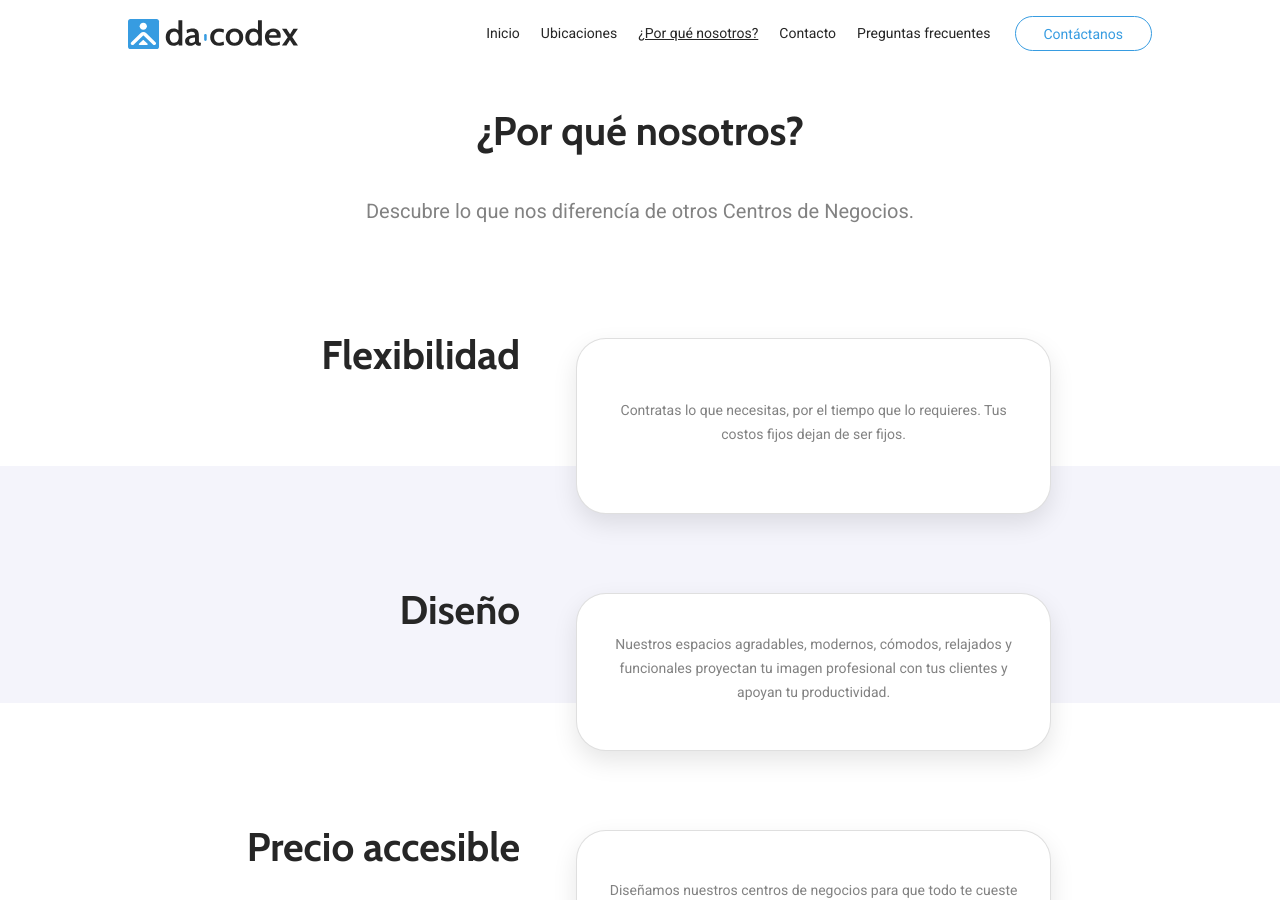
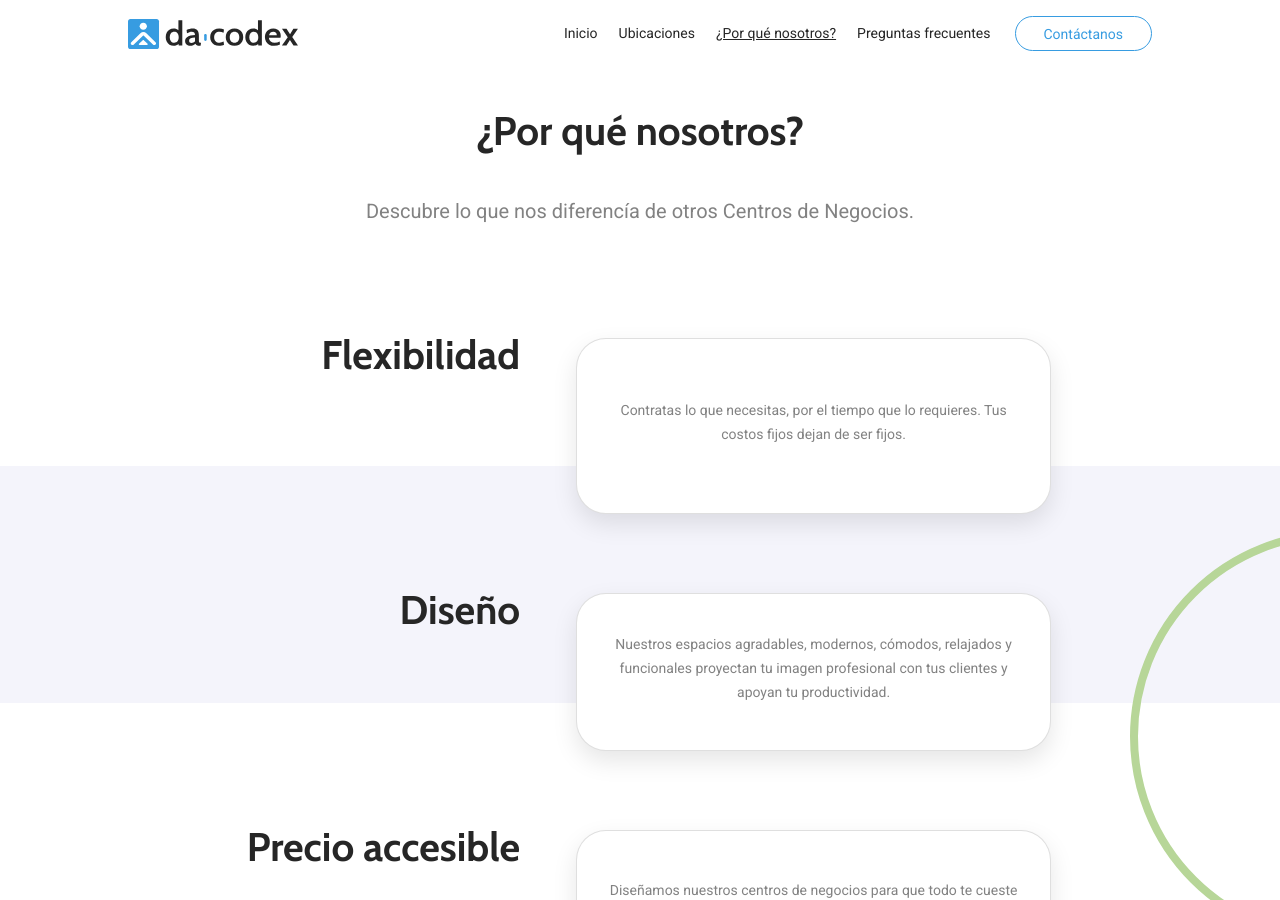
Before and after one commit to victorldleon/dacodex, a Jekyll site: the page built from nosotros.html, in a window 1280 px wide and 900 px high. Built offline with Jekyll 4.4.1, drawn with Linux system fonts in a browser that asks for light colours; nearby versions of some CDN libraries.

Commit message:
adds circle decorations to all pages and deletes duplicated button on topbar

```diff
--- a/_includes/topbar.html
+++ b/_includes/topbar.html
@@ -4,8 +4,7 @@
         <a {% if page.url == '/' %} class="btn-link active" {% endif %} class="btn-link" href="{{site.baseurl}}/">Inicio</a>
         <a {% if page.url == '/ubicaciones.html' %} class="btn-link active" {% endif %} class="btn-link" href="{{site.baseurl}}/ubicaciones">Ubicaciones</a>
         <a {% if page.url == '/nosotros.html' %} class="btn-link active" {% endif %} class="btn-link" href="{{site.baseurl}}/nosotros">¿Por qué nosotros?</a>
-        <a {% if page.url == '/contacto.html' %} class="btn-link active" {% endif %} class="btn-link" href="{{site.baseurl}}/contacto">Contacto</a>
         <a {% if page.url == '/faqs.html' %} class="btn-link active" {% endif %} class="btn-link" href="{{site.baseurl}}/faqs">Preguntas frecuentes</a>
-        <a  class="btn btn-cta-outline ml-4" href="">Contáctanos</a>
+        <a href="{{site.baseurl}}/contacto" class="btn btn-cta-outline ml-4" href="">Contáctanos</a>
     </div>
 </div>
--- a/contacto.html
+++ b/contacto.html
@@ -42,3 +43,4 @@ keywords: coworking, renta de oficinas, espacios de trabajo
 
 </div>
 {% include footer.html %}
+{% include circle-right.html %}
--- a/nosotros.html
+++ b/nosotros.html
@@ -82,3 +84,5 @@ keywords: coworking, renta de oficinas, espacios de trabajo
     </div>
 </div>
 {% include footer.html %}
+{% include circle-left.html %}
+{% include circle-right.html %}
```
Also changed, not shown: other parts of contacto.html (+1 -0 lines), other parts of nosotros.html (+2 -0 lines).
